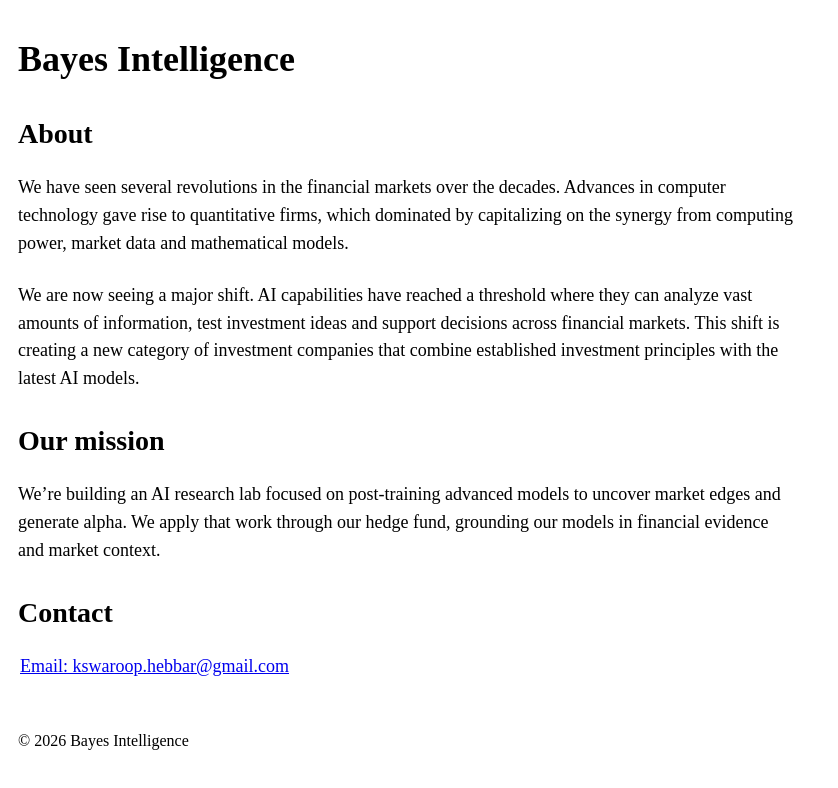
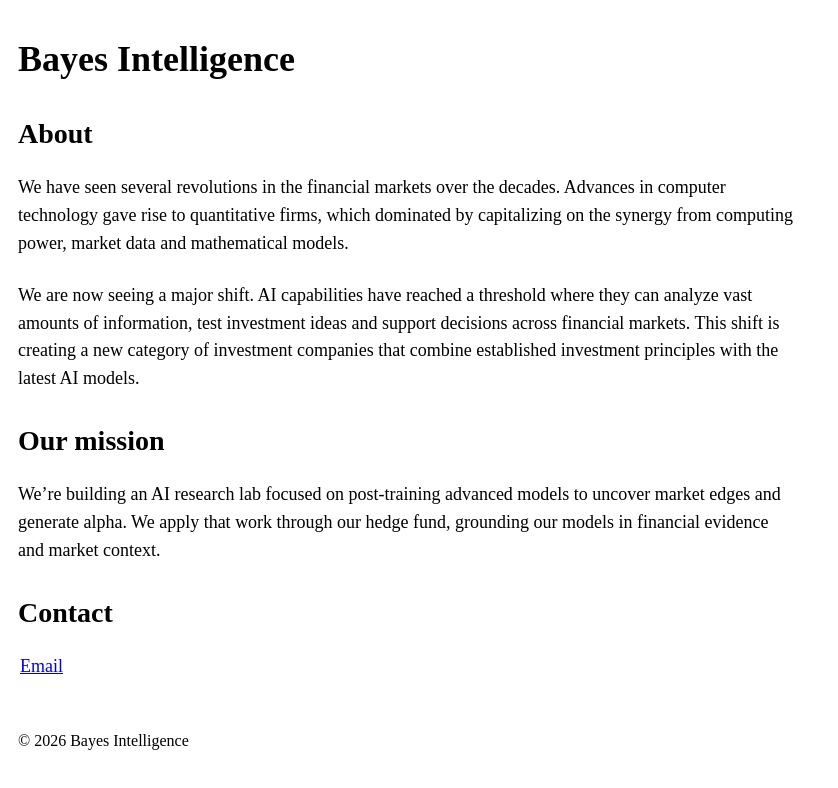
Before and after one commit to poor0-kaws/Bayes-Intelligence, a Next.js app: page / in a window 1280 px wide. Shown: the top 788 px of the page, without its empty margins (0-838 px from the left). Built offline with nearby package versions, Linux system fonts and the light colour scheme.

Commit message:
Show Email label instead of the contact address (#19)

```diff
--- a/app/page.tsx
+++ b/app/page.tsx
@@ -37,7 +37,7 @@
             href="mailto:kswaroop.hebbar@gmail.com"
             title="Start a conversation with Bayes Intelligence"
           >
-            Email: kswaroop.hebbar@gmail.com
+            Email
           </a>
         </p>
       </section>
```
